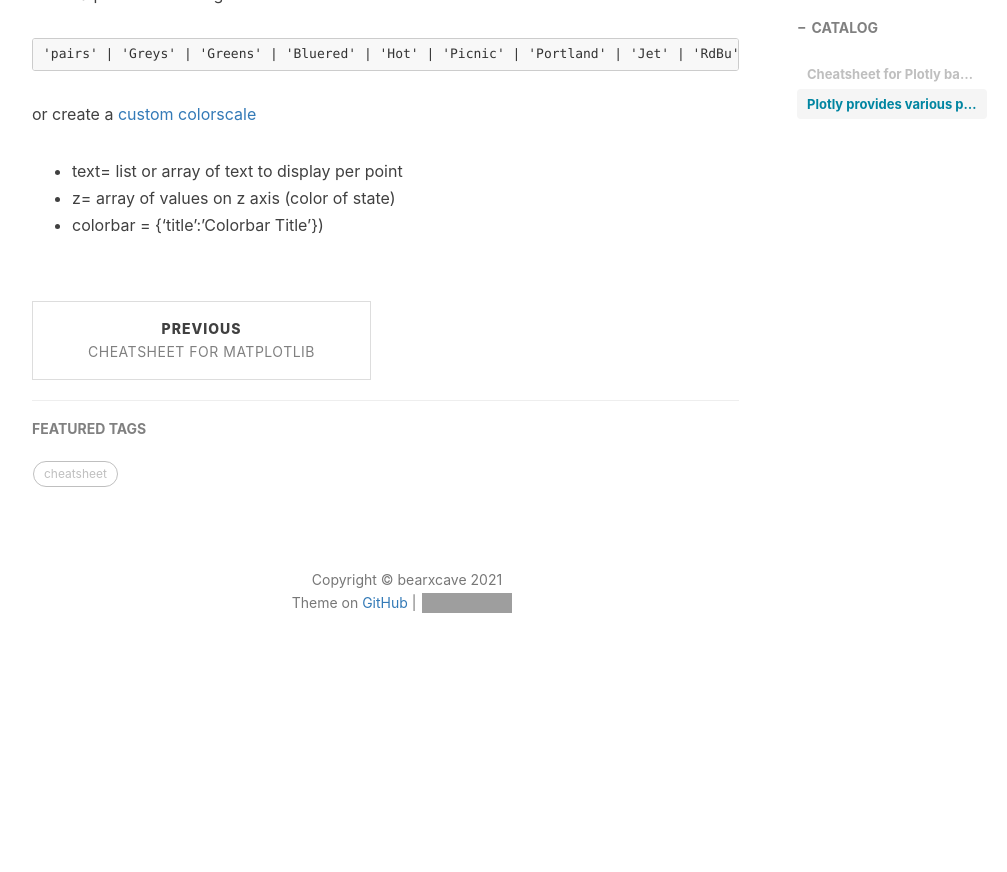
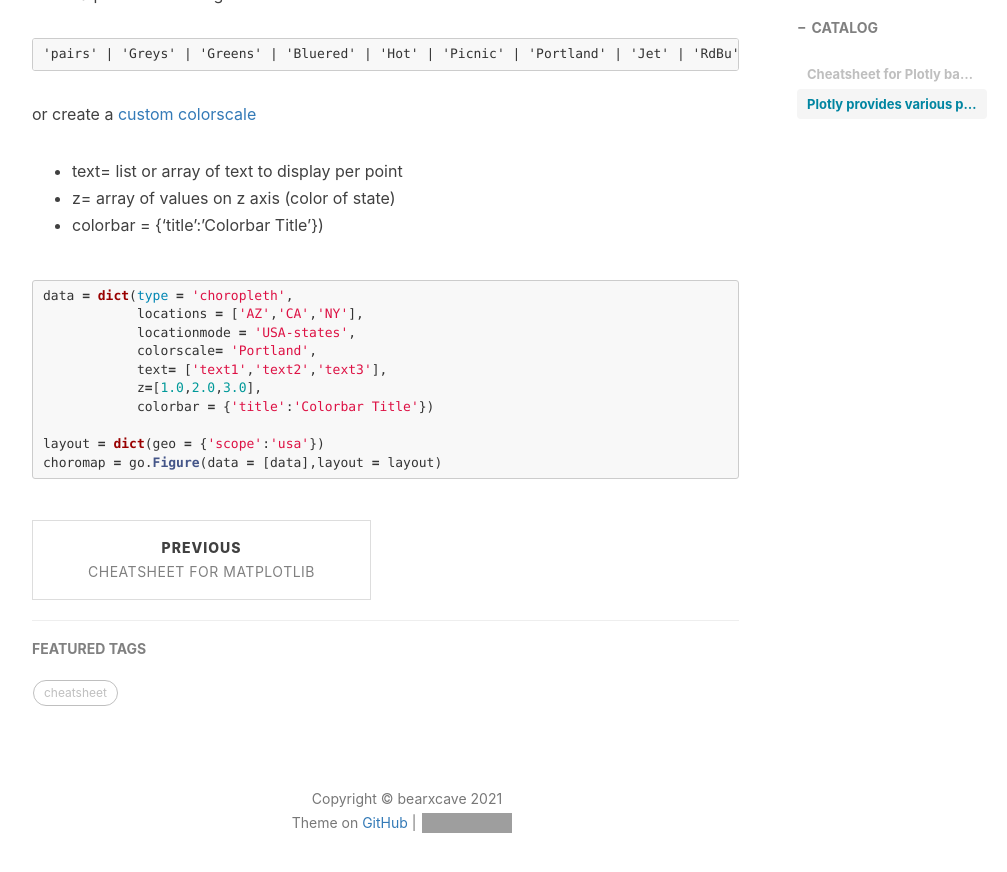
Before and after one commit to Bearxcave/Bearxcave.github.io, a Jekyll site: the page built from _posts/2021-03-02-cheatsheet-plotly.md, in a window 1280 px wide and 900 px high, scrolled down 1922 px. Shown: the top 872 px of the window, without its empty margins (233-1240 px from the left). Built offline with Jekyll 4.4.1, drawn with Linux system fonts in a browser that asks for light colours; nearby versions of some CDN libraries; comment, search, counter and statistics services are not loaded; before the commit the page ends 2602 px from its top, so only the background shows below that; grey boxes are pictures that could not be loaded.

Commit message:
Update 2021-03-02-cheatsheet-plotly.md

````diff
--- a/_posts/2021-03-02-cheatsheet-plotly.md
+++ b/_posts/2021-03-02-cheatsheet-plotly.md
@@ -72,3 +72,16 @@
 * text= list or array of text to display per point
 * z= array of values on z axis (color of state)
 * colorbar = {'title':'Colorbar Title'})
+
+```python
+data = dict(type = 'choropleth',
+            locations = ['AZ','CA','NY'],
+            locationmode = 'USA-states',
+            colorscale= 'Portland',
+            text= ['text1','text2','text3'],
+            z=[1.0,2.0,3.0],
+            colorbar = {'title':'Colorbar Title'})
+
+layout = dict(geo = {'scope':'usa'})
+choromap = go.Figure(data = [data],layout = layout)
+```
````
